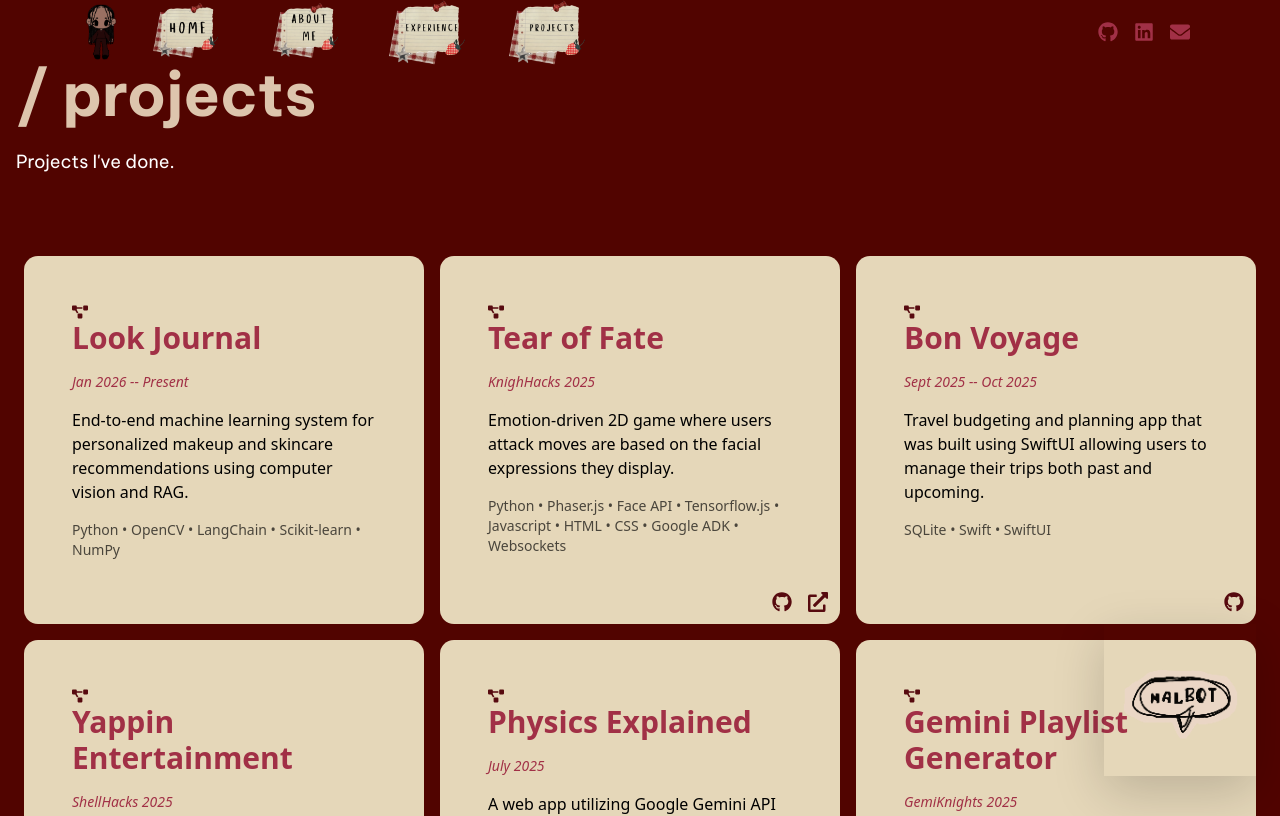
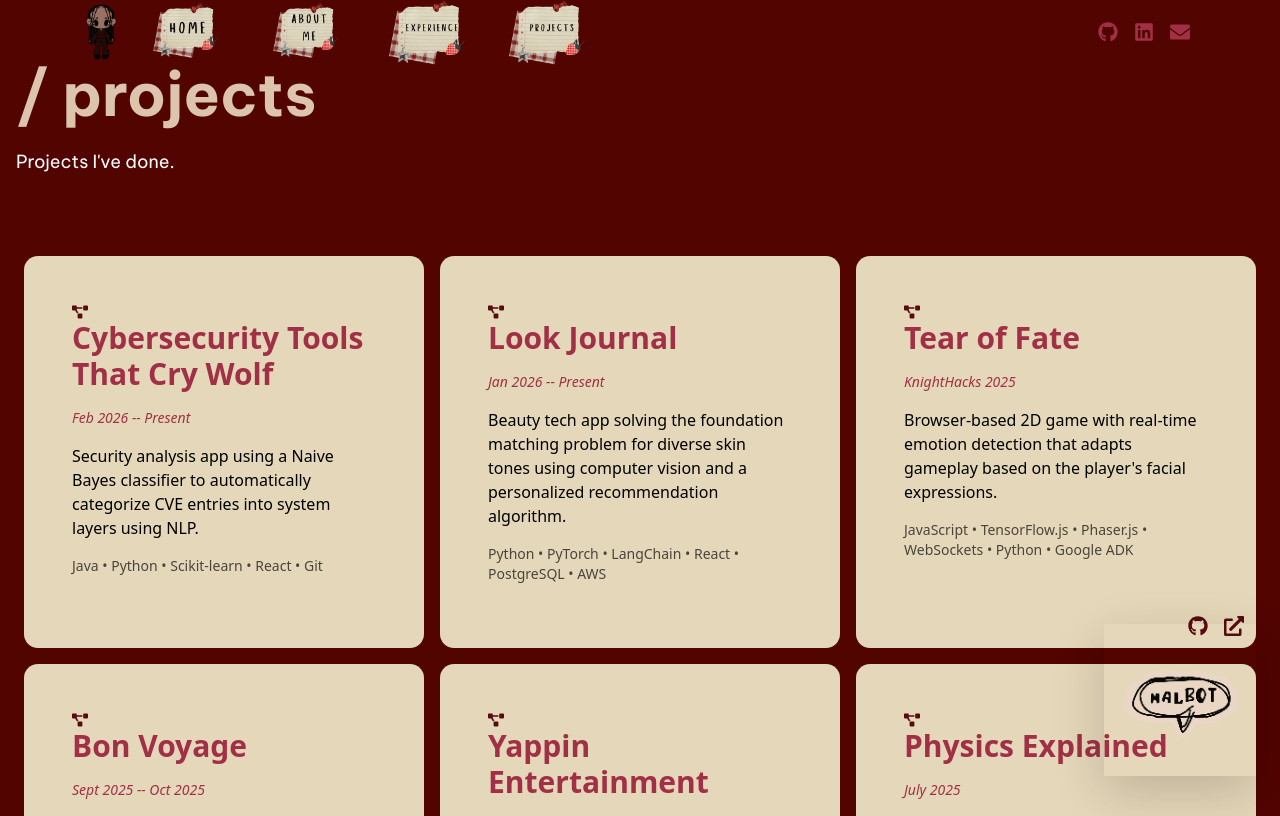
Before and after one commit to maloudnee/personal-portfolio, a Next.js app: page /projects in a window 1280 px wide. Shown: the top 816 px of the page. Built offline with nearby package versions, Linux system fonts and the light colour scheme; a web font is replaced by a local one.

Commit message:
lil changes here, lil changes there

```diff
--- a/src/app/about/page.js
+++ b/src/app/about/page.js
@@ -28,7 +28,7 @@ export default function About() {
 
 
                 <motion.div initial={{ opacity: 0, y: 50}} whileInView={{ opacity: 1, y: 0}} transition={{ duration: 0.9, ease: "easeOut"}} viewport={{ once: true }}>
-                    <ul className="grid grid-cols-2 gap-3 list-image-[url('/images/arrow.png')] list-inside">
+                    <ul className="grid grid-cols-2 gap-3 list-image-[url('/images/hearts.png')] list-inside">
                         <li className="text-sm md:text-md xl:text-lg font-be-vietnam-pro">
                             LangChain
                         </li>
--- a/src/app/experience/page.js
+++ b/src/app/experience/page.js
@@ -9,9 +9,9 @@ export default function Experience() {
       title: "Undergraduate Research Assistant @",
       dates: "Oct 2025 - Feb 2026",
       bullets: [
-        "Processed and structured 1,000+ data samples for training and evaluating generative AI models focused on assistive technologies.",
-        "Built Python data pipelines to automate preprocessing and feature extraction, reducing manual data handling and iteration time.",
-        "Collaborated with lab peers to refine AI training sets, specifically targeting the improvement of real-world accessibility for users with speech impairments.",
+        "Cleaned and structured 1,000+ data samples of dysarthria speech patterns to train a generative AI model capable of analyzing a user's speech errors and returning personalized pronunciation guidance and exercises.",
+        "Built a Python data pipeline using Librosa and Montreal Forced Aligner (MFA) to process TORGO dataset recordings across control and dysarthric speakers, extracting phoneme-level alignments to identify speech errors such as dropped consonants and phonemes.",
+        "Collaborated with a peer researcher to cross-validate findings by combining phoneme-level pronunciation analysis with word-level transcription comparison.",
       ],
     },
     {
--- a/src/app/projects/page.js
+++ b/src/app/projects/page.js
@@ -9,47 +9,70 @@ export default function Projects() {
     const my_projects = [
 
         {
+            title: "Cybersecurity Tools That Cry Wolf",
+            subtitle: "Feb 2026 -- Present",
+            shortDesc: "Security analysis app using a Naive Bayes classifier to automatically categorize CVE entries into system layers using NLP.",
+            longerDesc: `
+            Leading AI/ML development for a 5-person team building a security analysis application that automatically categorizes CVE entries from the National Vulnerability Database.
+
+            Implementing a Naive Bayes classifier to categorize 10,000+ CVE entries into 5 system layers (OS, Firmware, Hardware, Applications, Library) based on vulnerability description text.
+
+            Designing an NLP preprocessing pipeline with tokenization, stop-word removal, and TF-IDF vectorization to extract features from high-dimensional text data for classification.
+
+            Architecting the application layer security module in Java, integrating ML classification results with vulnerability scanning and remediation workflows for automated threat assessment.
+
+            Designing a cross-platform application inventory system gathering software version information from Linux package managers, macOS applications folder, and Windows registry to enable automated vulnerability detection.`,
+            highlights: [
+                "Naive Bayes classifier categorizing CVEs into 5 system layers.",
+                "NLP pipeline with TF-IDF vectorization on 10,000+ CVE entries.",
+                "Cross-platform inventory system across Linux, macOS, and Windows.",
+                "Lead ML developer on a 5-person team."
+            ],
+            tech: ["Java", "Python", "Scikit-learn", "React", "Git"],
+            links: {
+            }
+        },
+
+        {
             title: "Look Journal",
-            subtitle: "Jan 2026 -- Present ",
-            shortDesc: "End-to-end machine learning system for personalized makeup and skincare recommendations using computer vision and RAG.",
+            subtitle: "Jan 2026 -- Present",
+            shortDesc: "Beauty tech app solving the foundation matching problem for diverse skin tones using computer vision and a personalized recommendation algorithm.",
             longerDesc: `
-            Building an end-to-end machine learning system that combines computer vision, content-based filtering, and retrieval-augmented generation
-            (RAG) to provide personalized makeup and skincare recommendations.
+            Developing a beauty tech application solving the foundation matching problem for diverse skin tones, addressing the beauty market's historical exclusivity gap with a computer vision solution.
 
-            Implementing a content-based filtering approach using embeddings and cosine similarity across 8,000+ producs
-            to recommend products based on user preferences and visual features.
+            Trained a neural network on an ethnically diverse dataset using transfer learning to achieve 70% accuracy across 35 variations of skin tones.
 
-            Developing a skin tone detection pipeline using computer vision techniques, including MTCNN for face detection and Lab Color Analysis
-            for accurate skin tone classification, to enhance recommendation relevance.
+            Implementing a recommendation algorithm matching users to products from 50+ Fenty shades with confidence scoring, reducing returns and customer dissatisfaction through transparent uncertainty quantification.
 
-            The system integrates CV outputs with a recommendation engine and RAG architecture to generate personalized product suggestions,
-            providing users with tailored beauty advice.`,
+            Designing a responsive web interface enabling users to upload photos and receive instant personalized recommendations, featuring saved shade history and shade adjustment for seasonal variation.`,
             highlights: [
-                "Content-based filtering with embeddings and cosine similarity.",
-                "Skin tone detection (going in the direction of using MTCNN and Lab Color Analysis).",
-                "Integrated CV & recommendation system & RAG architecture"
+                "Neural network with transfer learning achieving 70% accuracy across 35 skin tone variations.",
+                "Recommendation algorithm across 50+ Fenty shades with confidence scoring.",
+                "Responsive web interface with shade history and seasonal adjustment."
             ],
-            tech: ["Python", "OpenCV", "LangChain", "Scikit-learn", "NumPy"],
+            tech: ["Python", "PyTorch", "LangChain", "React", "PostgreSQL", "AWS"],
             links: {
             }
         },
 
         {
             title: "Tear of Fate",
-            subtitle: "KnighHacks 2025",
-            shortDesc: "Emotion-driven 2D game where users attack moves are based on the facial expressions they display.",
+            subtitle: "KnightHacks 2025",
+            shortDesc: "Browser-based 2D game with real-time emotion detection that adapts gameplay based on the player's facial expressions.",
             longerDesc: `
-            Tear of Fate is a 2D game that transforms users expressions into gameplay built in 36 hours at a hackathon.
-            We utilized Face API to read user's expressions, then translated those expressions to gameplay actions, such as triggering attacks.
-            We also integrated Google ADK, taking an agent to agent approach, using AI as the enemy characters. This was done to make the enemies attack smarter.
-            I implemented Google ADK and WebSocket systems, allowing them to learn and coordinate across levels.
-            Although time constraints prevented full integration, this project deepened my understanding of real-time communication and AI agent design`,
+            Led a 4-person hackathon team developing a browser-based game with real-time emotion detection using Face-API.js, adapting gameplay based on player facial expressions.
+
+            Integrated Google Agent Development Kit, creating 3 autonomous AI agents with unique decision-making logic for intelligent enemy behavior and dynamic difficulty scaling.
+
+            Managed project scope delivering a working emotion detection prototype in 36 hours, demonstrating adaptability by pivoting from an ambitious multi-agent system to MVP under time constraints.
+
+            Implemented an emotion-to-gameplay mapping system translating facial expression confidence scores into game mechanics, pioneering an affective computing approach to player experience.`,
             highlights: [
-                "Emotion Detection with Face API (Tensorflow.js)",
-                "Phaser.js for combat, animation, and state transitions.",
-                "Team of 4 focused on emotional AI and design."
+                "Real-time emotion detection with Face-API.js driving gameplay mechanics.",
+                "3 autonomous AI agents via Google ADK for dynamic enemy behavior.",
+                "Delivered working prototype in 36 hours as team lead."
             ],
-            tech: ["Python", "Phaser.js", "Face API", "Tensorflow.js", "Javascript", "HTML", "CSS", "Google ADK", "Websockets"],
+            tech: ["JavaScript", "TensorFlow.js", "Phaser.js", "WebSockets", "Python", "Google ADK"],
             links: {
                 github: "https://github.com/maloudnee/kh-hackathon",
                 devpost: "https://devpost.com/software/tear-of-fate"
```
Also changed, not shown: public/images/hearts.png.
